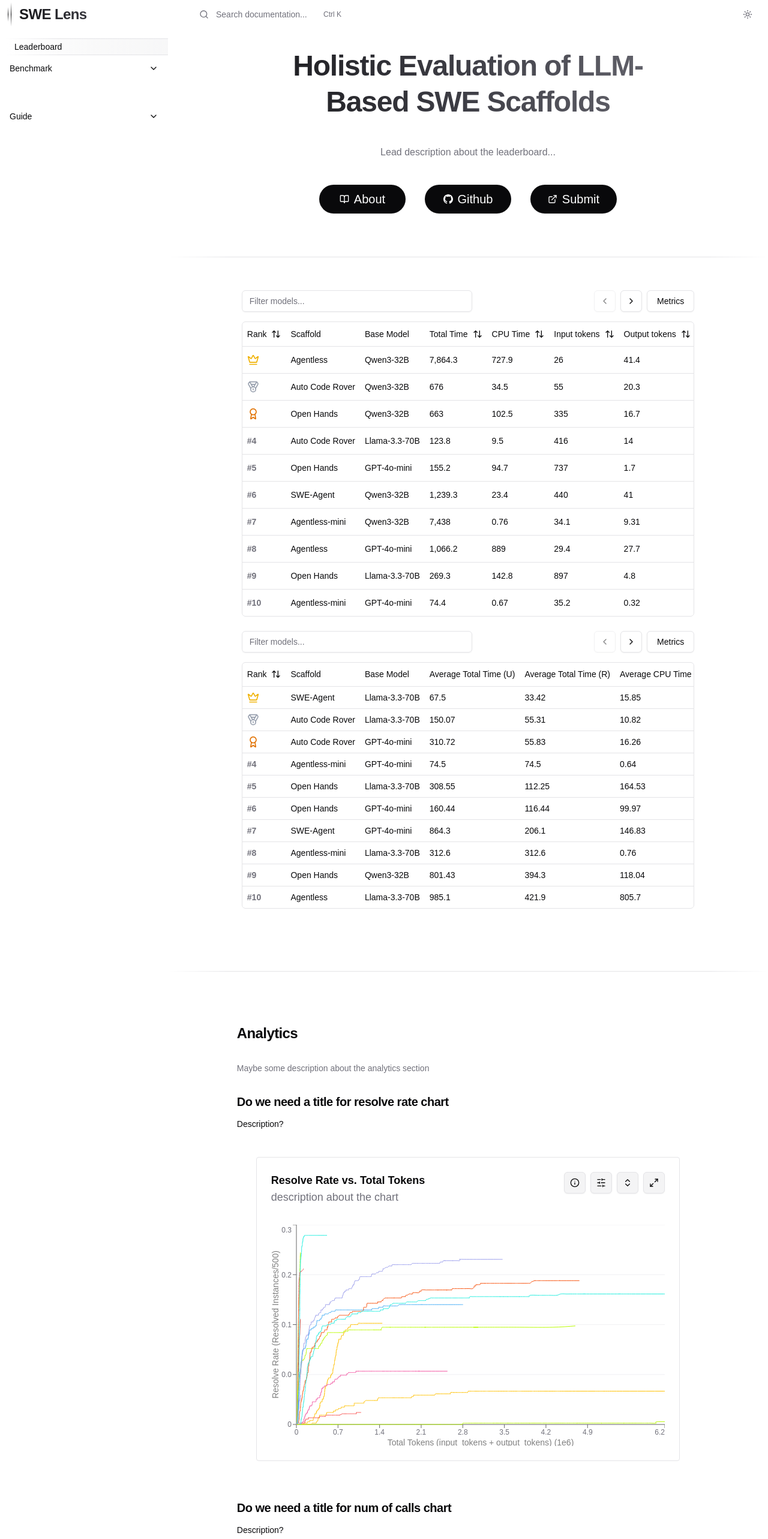
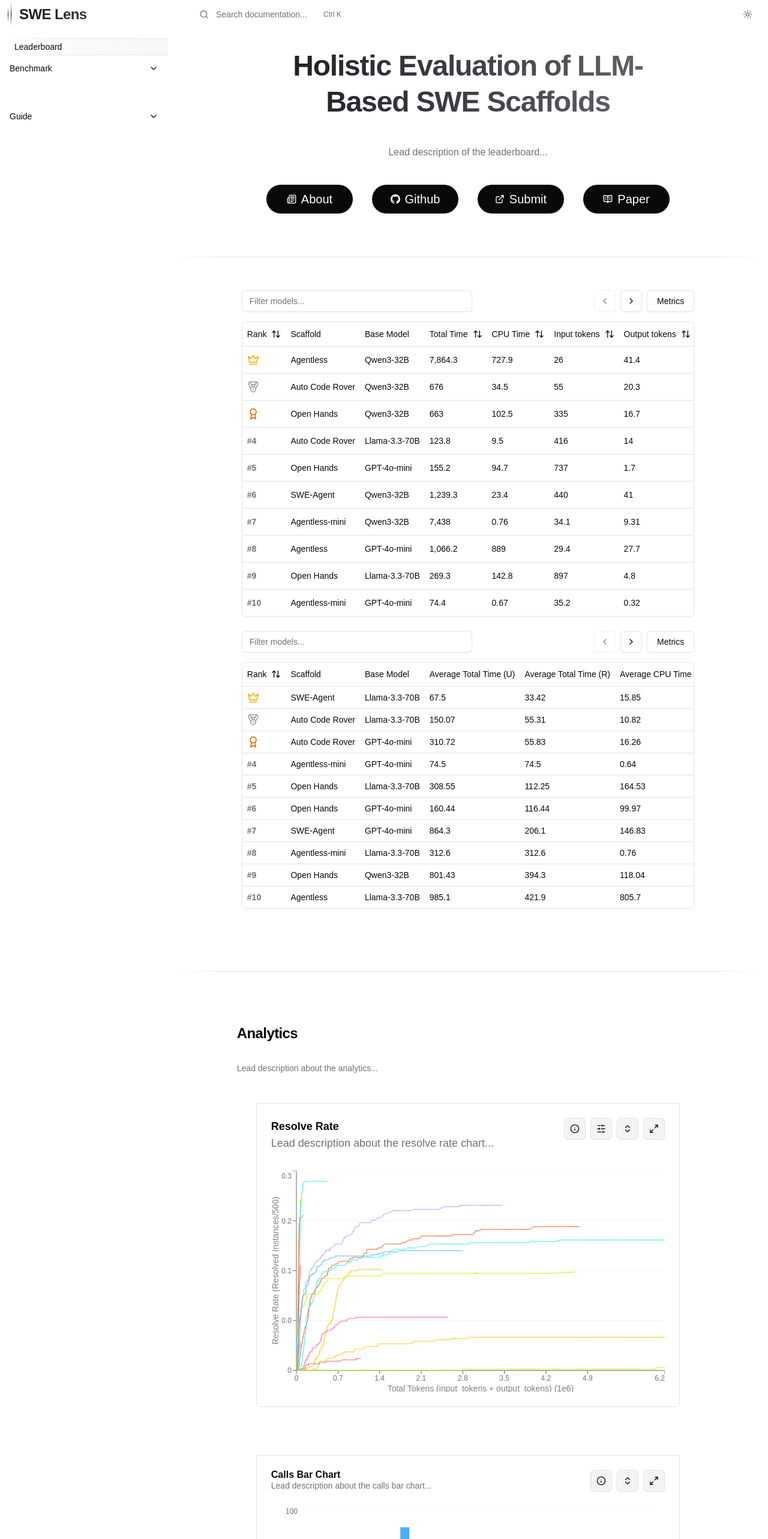
Before and after one commit to Centre-for-Software-Excellence/SWE-Effi, a React (Vite) app in the folder website/: page / in a window 1280 px wide. Shown: the top 2566 px of the page at 60% size. Built offline with nearby package versions, Linux system fonts and the light colour scheme; a web font is replaced by a local one.

Commit message:
refactor: move leaderboard ui content into config

```diff
--- a/website/src/components/docs/benchmark/analytics-card.tsx
+++ b/website/src/components/docs/benchmark/analytics-card.tsx
@@ -1,26 +1,33 @@
 import { Suspense } from 'react';
 
-import { H4, H5, Muted, Small } from '@/components/md';
+import { H4, Muted } from '@/components/md';
+import { getLeaderboardUIConfig } from '@/config/ui/leaderboard';
 import { CallsBarChart } from './chart/calls-bar-chart';
 import { ResolveRateLineChart } from './chart/resolve-rate-line-chart';
 
 export default function AnalyticsCard() {
+  const ui = getLeaderboardUIConfig().analytics;
   return (
     <section className="flex flex-col space-y-4">
-      <H4 className="my-8 flex w-full items-center gap-2">Analytics</H4>
-      <Muted>Maybe some description about the analytics section</Muted>
-      <H5>Do we need a title for resolve rate chart</H5>
-      <Small>Description?</Small>
+      {ui.title && (
+        <H4 className="my-8 flex w-full items-center gap-2">{ui.title}</H4>
+      )}
+      {ui.description && <Muted>{ui.description}</Muted>}
       <Suspense fallback={<div className="h-96 w-full" />}>
         <ResolveRateLineChart
-          chartTitle="Resolve Rate vs. Total Tokens"
-          chartDescription="description about the chart"
+          title={ui.resolveRateChartTitle}
+          description={ui.resolveRateChartDescription}
+          overview={ui.resolveRateChartOverview}
+          insight={ui.resolveRateChartInsight}
         />
       </Suspense>
-      <H5>Do we need a title for num of calls chart</H5>
-      <Small>Description?</Small>
       <Suspense fallback={<div className="h-96 w-full" />}>
-        <CallsBarChart />
+        <CallsBarChart
+          title={ui.callsBarChartTitle}
+          description={ui.callsBarChartDescription}
+          overview={ui.callsBarChartOverview}
+          insight={ui.callsBarChartInsight}
+        />
       </Suspense>
     </section>
   );
--- a/website/src/components/docs/benchmark/chart/calls-bar-chart.tsx
+++ b/website/src/components/docs/benchmark/chart/calls-bar-chart.tsx
@@ -24,15 +24,18 @@
 import { CallsEntry as ChartData } from '@/lib/data/generate';
 import { cn } from '@/lib/utils';
 import { ChartExplanation } from './chart-explanation';
+import type { ChartProps } from './types';
 
-const explanationContent = {
-  overview: 'This bar chart displays ....',
-  insight: 'Some insight about the chart',
-  methodology: 'something about the methodology',
-  note: ['some notes1 ', 'some notes2 '],
-};
-
-export function CallsBarChart() {
+export function CallsBarChart({
+  title,
+  description,
+  overview,
+  insight,
+}: ChartProps) {
+  const explanationContent = {
+    overview,
+    insight,
+  };
   const [chartData, setChartData] = useState<ChartData[]>([]);
   const [chartConfig, setChartConfig] = useState<ChartConfig | null>(null);
   const [loading, setLoading] = useState(true);
@@ -97,8 +100,8 @@
         >
           <CardHeader className="flex items-center justify-between">
             <div>
-              <CardTitle># of Calls</CardTitle>
-              <CardDescription>Desription?</CardDescription>
+              <CardTitle>{title}</CardTitle>
+              <CardDescription>{description}</CardDescription>
             </div>
             <TooltipProvider>
               <div className="flex items-center gap-1 sm:justify-between sm:gap-2">
--- a/website/src/components/docs/benchmark/chart/resolve-rate-line-chart.tsx
+++ b/website/src/components/docs/benchmark/chart/resolve-rate-line-chart.tsx
@@ -31,11 +31,7 @@
 import { ResolveRateEntry as ChartData } from '@/lib/data/generate';
 import { cn } from '@/lib/utils';
 import { ChartExplanation } from './chart-explanation';
-
-interface LineChartDottedProps {
-  chartTitle: string;
-  chartDescription: string;
-}
+import { ChartProps } from './types';
 
 interface ChartSettingsProps {
   xRange: [number, number];
@@ -88,17 +84,17 @@
 }
 
 // Explanation content
-const explanationContent = {
-  overview: 'This line chart displays ....',
-  insight: 'Some insight about the chart',
-  methodology: 'something about the methodology',
-  note: ['some notes1 ', 'some notes2 '],
-};
 
 export function ResolveRateLineChart({
-  chartTitle,
-  chartDescription,
-}: LineChartDottedProps) {
+  title,
+  description,
+  overview,
+  insight,
+}: ChartProps) {
+  const explanationContent = {
+    overview,
+    insight,
+  };
   const [chartData, setChartData] = useState<ChartData[]>([]);
   const [chartConfig, setChartConfig] = useState<ChartConfig | null>(null);
   const [loading, setLoading] = useState(true);
@@ -185,11 +181,9 @@
             {/* Card Header */}
             <CardHeader className="flex w-full items-start justify-between space-y-0 pb-2 sm:flex-row">
               <div>
-                <CardTitle className="text-sm md:text-lg">
-                  {chartTitle}
-                </CardTitle>
+                <CardTitle className="text-sm md:text-lg">{title}</CardTitle>
                 <CardDescription className="text-sm md:text-lg">
-                  {chartDescription}
+                  {description}
                 </CardDescription>
               </div>
               {/* Buttons */}
--- /dev/null
+++ b/website/src/components/docs/benchmark/chart/types.d.ts
@@ -0,0 +1,6 @@
+export interface ChartProps {
+  title: string;
+  description: string;
+  overview: string;
+  insight: string;
+}
--- a/website/src/config/ui/index.ts
+++ b/website/src/config/ui/index.ts
@@ -1,4 +1,4 @@
-type Link = {
+export type Link = {
   title: string;
   href: string;
   disabled?: boolean;
--- /dev/null
+++ b/website/src/config/ui/leaderboard.ts
@@ -0,0 +1,98 @@
+import { JSX } from 'react';
+import {
+  BookOpenText,
+  ExternalLink,
+  Newspaper,
+  type LucideIcon,
+} from 'lucide-react';
+
+import { Github } from '@/components/common/icons';
+import { type Link } from '.';
+
+type TsxIcon = (props: any) => JSX.Element;
+type ButtonLink = Link & {
+  icon?: LucideIcon | TsxIcon;
+};
+
+// type LucideIcon = ForwardRefExoticComponent<Omit<LucideProps, 'ref'> & RefAttributes<SVGSVGElement>>;
+
+interface LeaderboardUIConfig {
+  title: string;
+  description: string;
+  buttonLinks: ButtonLink[];
+  analytics: {
+    title?: string;
+    description?: string;
+    resolveRateChartTitle: string;
+    resolveRateChartDescription: string;
+    resolveRateChartOverview: string;
+    resolveRateChartInsight: string;
+    callsBarChartTitle: string;
+    callsBarChartDescription: string;
+    callsBarChartOverview: string;
+    callsBarChartInsight: string;
+  };
+  citation: {
+    citationTitle?: string;
+    citationDescription?: string;
+    bibtex?: string;
+    apa?: string;
+  };
+}
+
+export const getLeaderboardUIConfig = (): LeaderboardUIConfig => ({
+  title: 'Holistic Evaluation of LLM-Based SWE Scaffolds',
+  description: 'Lead description of the leaderboard...',
+  buttonLinks: [
+    {
+      title: 'About',
+      href: '/docs/benchmark/agent-scaffold-blog',
+      icon: Newspaper,
+    },
+    {
+      title: 'Github',
+      href: 'https://github.com/Center-for-Software-Excellence/SWE-Lens',
+      icon: Github,
+    },
+    {
+      title: 'Submit',
+      href: '/docs/guide/update-site-data',
+      icon: ExternalLink,
+    },
+    {
+      title: 'Paper',
+      href: '#',
+      icon: BookOpenText,
+      disabled: true,
+    },
+  ],
+  analytics: {
+    title: 'Analytics',
+    description: 'Lead description about the analytics...',
+    resolveRateChartTitle: 'Resolve Rate',
+    resolveRateChartDescription:
+      'Lead description about the resolve rate chart...',
+    resolveRateChartOverview: 'Overview of the resolve rate chart...',
+    resolveRateChartInsight: 'Insight about the resolve rate chart...',
+    callsBarChartTitle: 'Calls Bar Chart',
+    callsBarChartDescription: 'Lead description about the calls bar chart...',
+    callsBarChartOverview: 'Overview of the calls bar chart...',
+    callsBarChartInsight: 'Insight about the calls bar chart...',
+  },
+  citation: {
+    citationTitle: 'Citation',
+    citationDescription: 'Lead description about the citation...',
+    bibtex: `@misc{xxxx2025,
+    title={Holistic Evaluation of LLM-Based SWE Scaffolds},
+    author={xxx Team},
+    year={2025},
+    url={https://xxx},
+    note={Accessed: ${new Date().toLocaleDateString('en-US', {
+      year: 'numeric',
+      month: 'long',
+      day: 'numeric',
+    })}}
+}`,
+    apa: `some apa citation here`,
+  },
+});
--- a/website/src/docs/index.tsx
+++ b/website/src/docs/index.tsx
@@ -1,8 +1,6 @@
 import { lazy, Suspense } from 'react';
-import { BookOpen, ExternalLink } from 'lucide-react';
 import { useNavigate } from 'react-router-dom';
 
-import { Github } from '@/components/common/icons';
 import { StaggeredContent } from '@/components/common/staggered-content';
 import { Button } from '@/components/common/ui/button';
 import { Divider } from '@/components/common/ui/divider';
@@ -10,6 +8,7 @@
 import Leaderboard from '@/components/docs/benchmark/leaderboard';
 import PartnersCard from '@/components/docs/benchmark/partners-card';
 import { H1, P } from '@/components/md';
+import { getLeaderboardUIConfig } from '@/config/ui/leaderboard';
 
 const AnalyticsCard = lazy(
   () => import('@/components/docs/benchmark/analytics-card'),
@@ -17,44 +16,29 @@
 
 export default function Page() {
   const navigate = useNavigate();
+  const ui = getLeaderboardUIConfig();
   return (
     <StaggeredContent>
       <div className="flex h-full w-full flex-col space-y-8 pb-18 font-sans">
         <H1 className="bg-gradient-to-r from-zinc-900 via-zinc-700 to-zinc-600/85 bg-clip-text text-center leading-tight font-extrabold! tracking-tight text-transparent md:text-5xl! dark:from-zinc-500/80 dark:via-zinc-200 dark:to-zinc-300">
-          Holistic Evaluation of LLM-Based SWE Scaffolds
+          {ui.title}
         </H1>
-        <P className="text-center">Lead description about the leaderboard...</P>
+        <P className="text-center">{ui.description}</P>
         <div className="mb-0 flex w-full flex-wrap justify-center gap-4 px-4 py-2 sm:px-2 md:gap-8">
+          {ui.buttonLinks?.map(({ title, href: link, icon: Icon }, idx) => (
             <Button
+              key={title + idx}
               variant="default"
               size="lg"
               className="h-12 w-full rounded-full bg-foreground text-xl text-background transition-all duration-300 hover:scale-110 hover:border hover:border-foreground hover:bg-background hover:text-foreground xs:w-36"
               onClick={() => {
-              navigate('/docs/benchmark/agent-scaffold-blog');
+                navigate(link);
               }}
             >
-            <BookOpen />
-            <span>About</span>
+              {Icon && <Icon className="h-4 w-4" />}
+              {title}
             </Button>
-          <Button
-            variant="default"
-            className="h-12 w-full rounded-full bg-foreground text-xl text-background transition-all duration-300 hover:scale-110 hover:border hover:border-foreground hover:bg-background hover:text-foreground xs:w-36"
-            size="lg"
-          >
-            <Github />
-            <span>Github</span>
-          </Button>
-          <Button
-            variant="default"
-            className="h-12 w-full rounded-full bg-foreground text-xl text-background transition-all duration-300 hover:scale-110 hover:border hover:border-foreground hover:bg-background hover:text-foreground xs:w-36"
-            size="lg"
-            onClick={() => {
-              navigate('/docs/guide/update-site-data');
-            }}
-          >
-            <ExternalLink className="h-4 w-4" />
-            Submit
-          </Button>
+          ))}
         </div>
         <Divider className="mt-16" />
         <Leaderboard />
```
Lines whose indentation alone changed are shown as unchanged.
